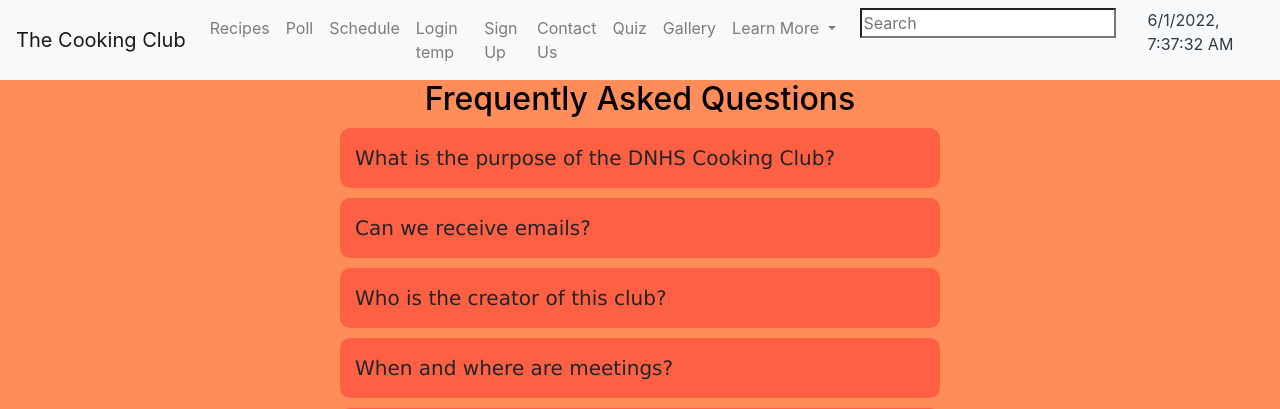
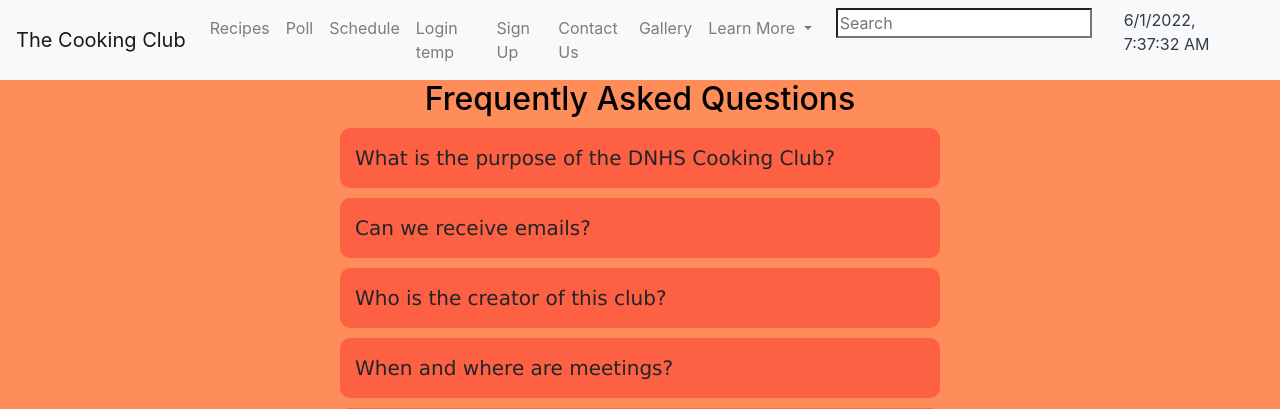
Before and after one commit to SlimeyTurtles/jinjaturtles, a Flask app: page /faq/ in a window 1280 px wide. Shown: the top 409 px of the page. Run offline with Flask 2, Linux system fonts and the light colour scheme; some libraries are stand-ins or nearby versions.

Commit message:
quick navbar adjustment

```diff
--- a/templates/layouts/navbar.html
+++ b/templates/layouts/navbar.html
@@ -20,7 +20,6 @@ This HTML is setup as a fragment allowing it to be "included" by other HTML file
             <a class="nav-link" href='/login/'>Login temp</a>
             <a class="nav-link" href='/signup/'>Sign Up</a>
             <a class="nav-link" href='/contact/'>Contact Us</a>
-            <a class="nav-link" href='/quiz/'>Quiz</a>
             <a class="nav-link" href='/gallery/'>Gallery</a>
 
             <li class="nav-item dropdown">
@@ -30,8 +29,9 @@ This HTML is setup as a fragment allowing it to be "included" by other HTML file
                 <div class="dropdown-menu" aria-labelledby="dropdownMenuButton1">
                     <a class="dropdown-item" href="/faq">FAQ</a>
                     <a class="dropdown-item" href="/feedback">Feedback</a>
+                    <a class="dropdown-item" href='/quiz/'>Quiz</a>
+                </div>
 
-                </div>
             </li>
 
                 <!-- Search Box -->
```
